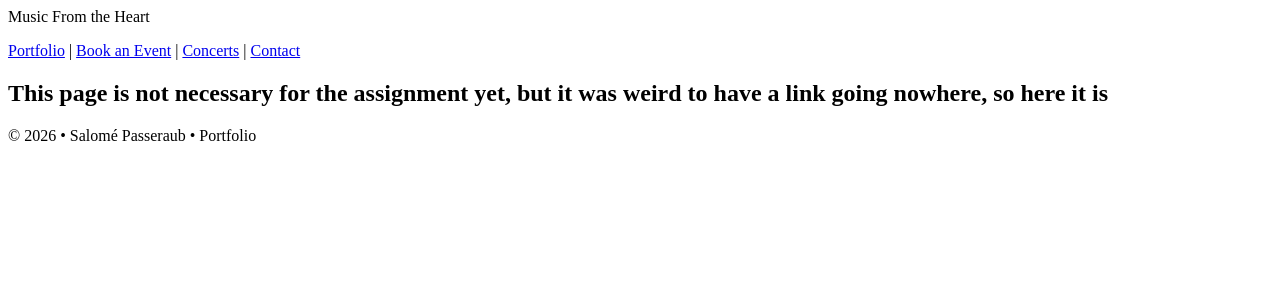
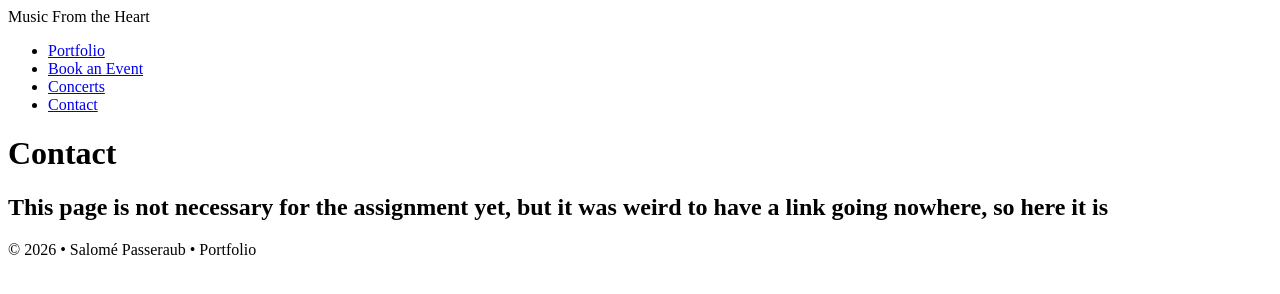
Before and after one commit to Lomielibellule/dwdd1600, a plain HTML site: page 03hand-coding/contact.html in a window 1280 px wide. Drawn offline with Linux system fonts and the light colour scheme.

Commit message:
Add files via upload

```diff
--- a/03hand-coding/contact.html
+++ b/03hand-coding/contact.html
@@ -18,12 +18,18 @@
 
     <nav>
         <!--Navigation and where you can find what you need-->
-        <p><a href="index.html">Portfolio</a> | <a href="event.html">Book an Event</a> | <a
-            href="concert.html">Concerts</a> | <a href="contact.html">Contact</a> </p>
+        <ul>
+            <li><a href="index.html">Portfolio</a></li>
+            <li><a href="event.html">Book an Event</a></li>
+            <li><a href="concert.html">Concerts</a></li>
+            <li><a href="contact.html">Contact</a></li>
+        </ul>
     </nav>
     <main>
         <!--The main of the page, description and some pictures-->
-        <h2>This page is not necessary for the assignment yet, but it was weird to have a link going nowhere, so here it is</h2>
+        <h1>Contact</h1>
+        <h2>This page is not necessary for the assignment yet, but it was weird to have a link going nowhere, so here it
+            is</h2>
 
     </main>
     <footer>
```
Also changed, not shown: 03hand-coding/concert.html (+7 -2 lines).
